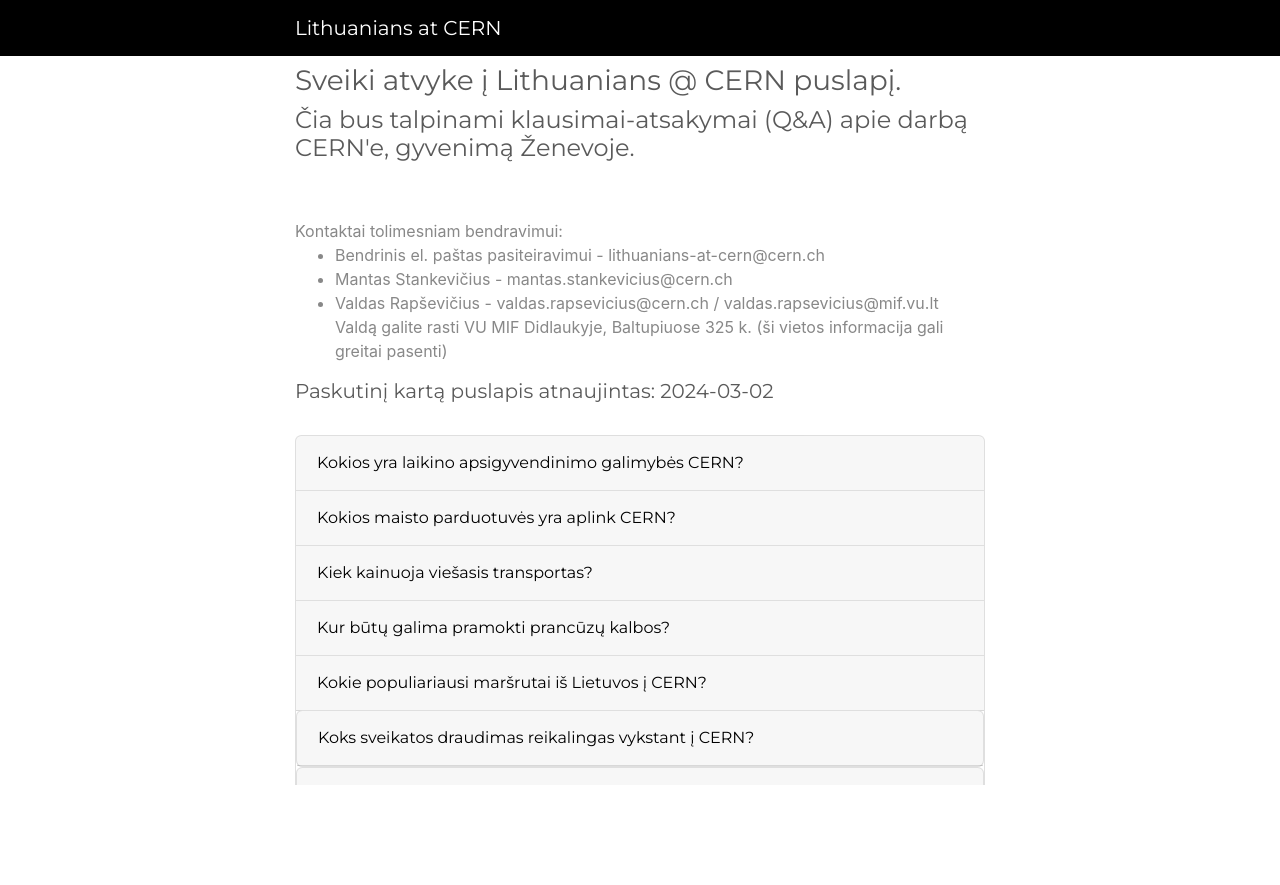
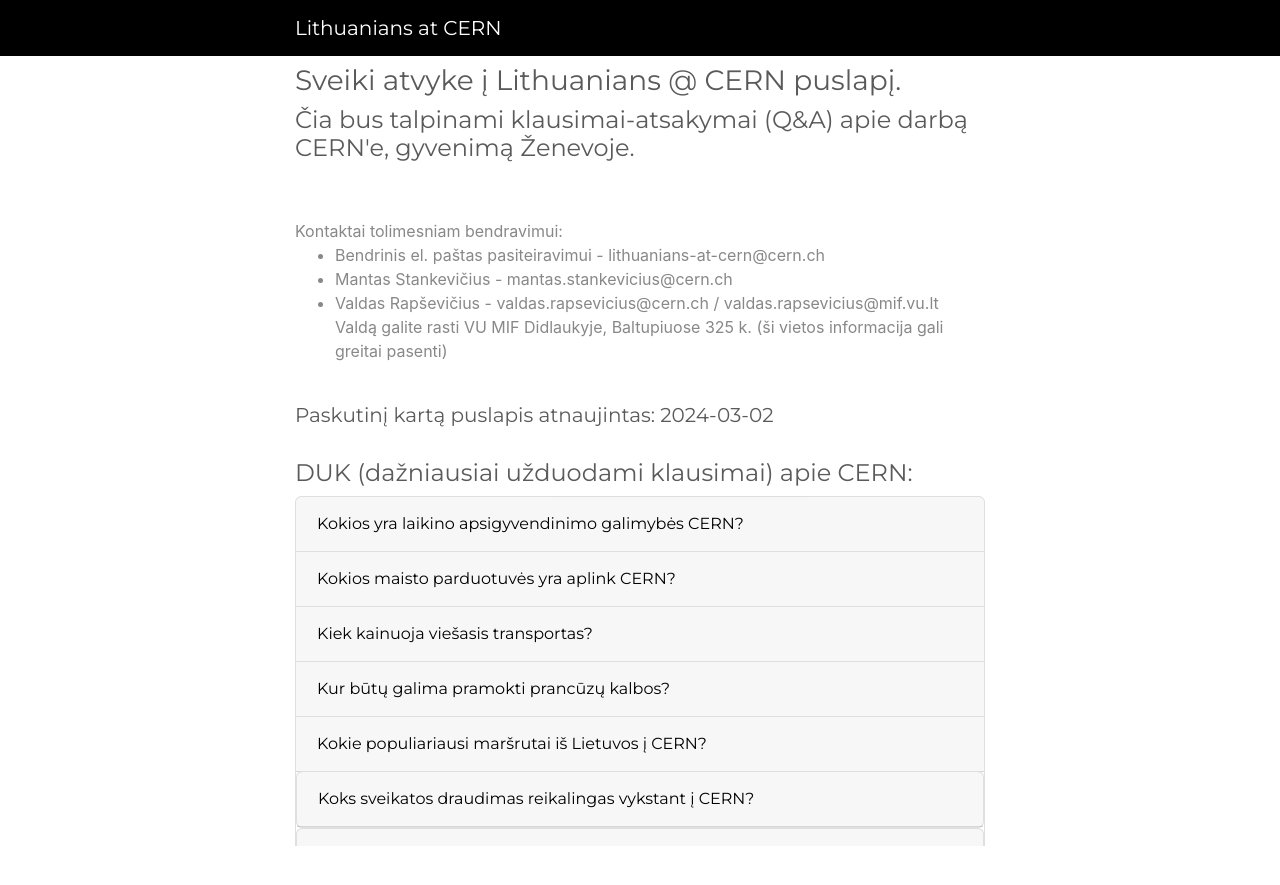
Before and after one commit to GintasS/testing-gintautas.github.io, a Jekyll site: the page built from index.html, in a window 1280 px wide. Shown: the top 885 px of the page. Built offline with Jekyll 4.4.1, drawn with Linux system fonts in a browser that asks for light colours.

Commit message:
Various fixes.

```diff
--- a/index.html
+++ b/index.html
@@ -1,9 +1,6 @@
 ---
 layout: page
 ---
-
-
-
 
 <h3> Sveiki atvyke į Lithuanians @ CERN puslapį.<h3></h3>
 <h4>Čia bus talpinami klausimai-atsakymai (Q&A) apie darbą CERN'e, gyvenimą Ženevoje. </h4>
@@ -17,9 +14,11 @@
     Valdą galite rasti VU MIF Didlaukyje, Baltupiuose 325 k. (ši vietos informacija gali greitai pasenti)</li>
 </ul>
 
-
+<br>
 <h5> Paskutinį kartą puslapis atnaujintas: 2024-03-02</h4>
 <br>
+
+<h4>DUK (dažniausiai užduodami klausimai) apie CERN:</h4>
 <div style="height:350px; overflow-y: scroll;">
   <div>
       <div class="col-15 mx-auto">
@@ -240,9 +239,9 @@
 
       </div>
   </div>
-  <br><br><br>
+  <br><br>
   <h3>SKILTIS STUDENTAMS</h3>
-  <br><br>
+  <br>
   <div>
     <div class="col-15 mx-auto">
         <div class="accordion" id="faqExample">
```
